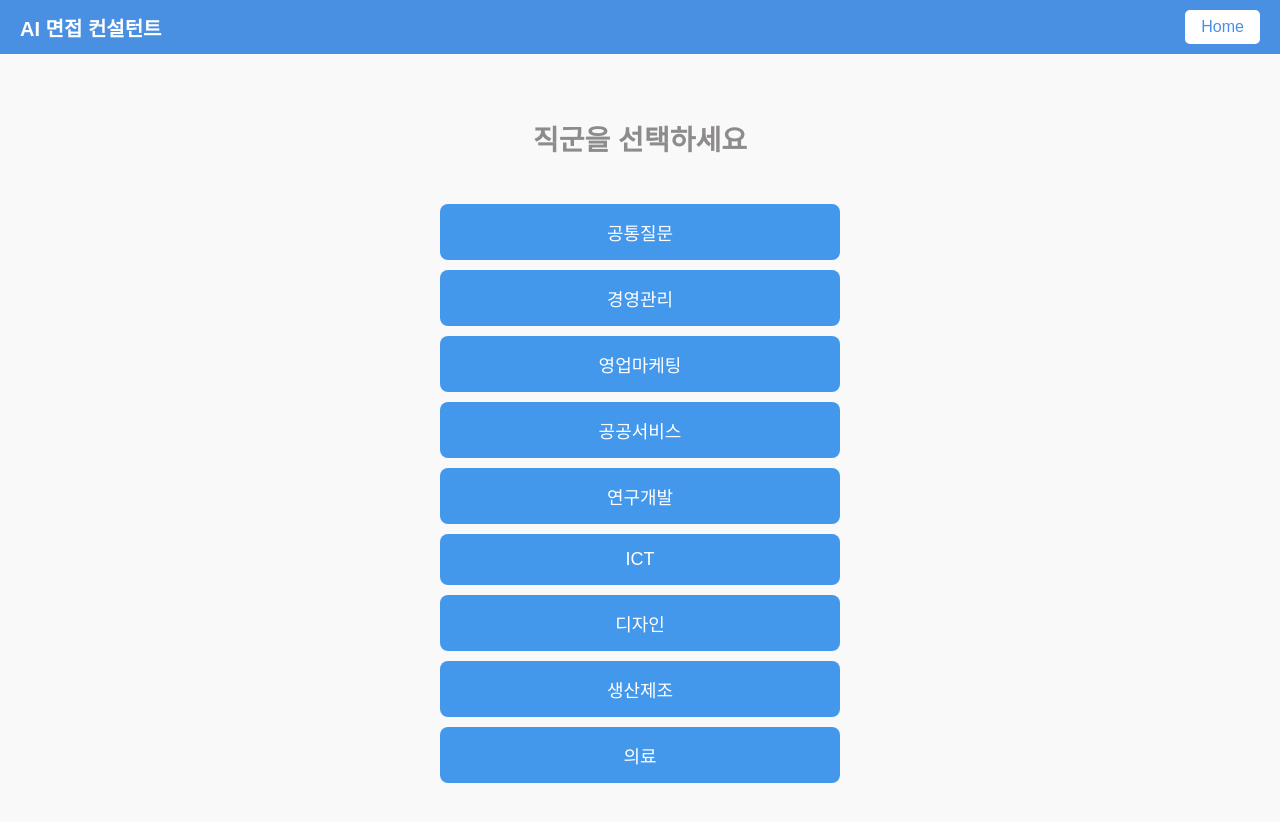
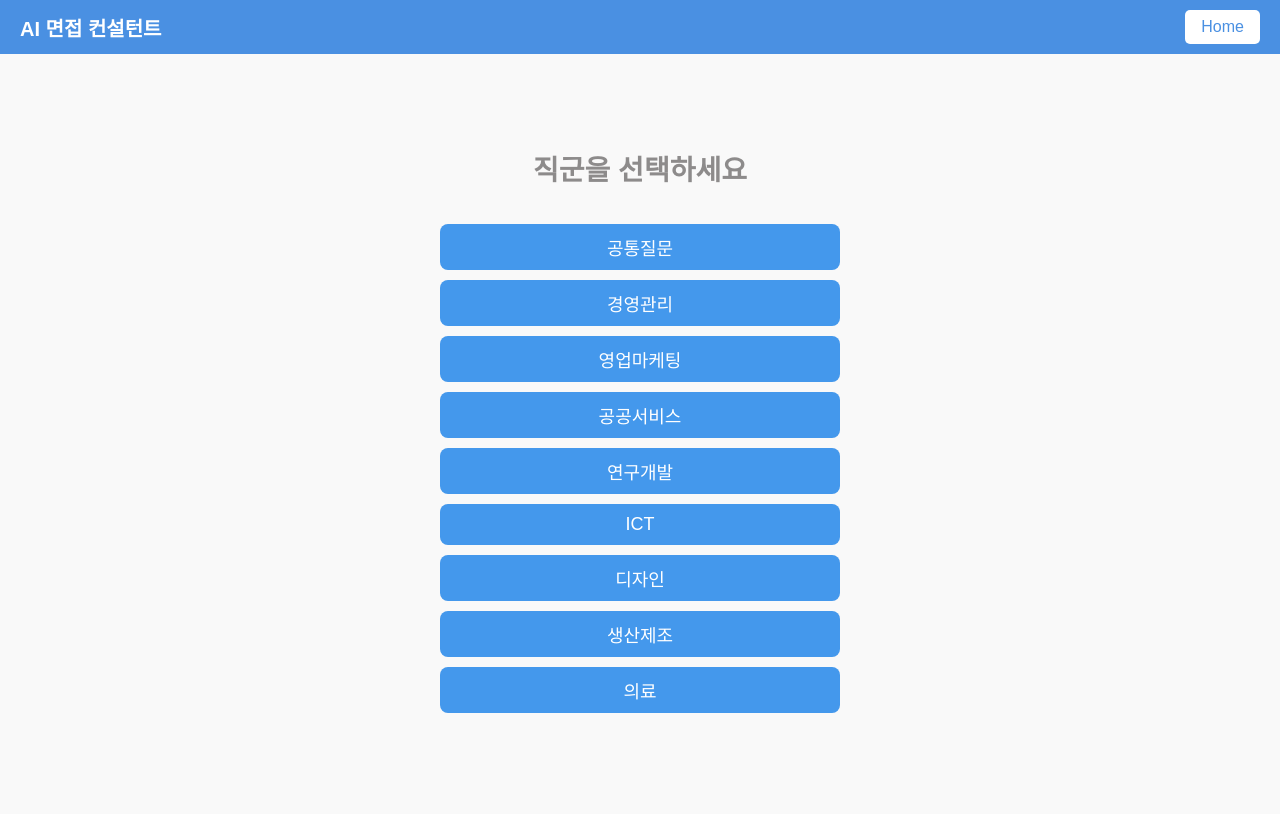
Before and after one commit to aaahyunseo/consaultant-FE, a React (Create React App) app: page / in a window 1280 px wide. Shown: the top 822 px of the page. Built offline with nearby package versions, Linux system fonts and the light colour scheme; the HTML template or start-up script is replaced by a standard one.

Commit message:
feat: JobSelection.css 리스트 디자인 수정

```diff
--- a/src/pages/JobSelection.css
+++ b/src/pages/JobSelection.css
@@ -3,7 +3,7 @@
     justify-content: center;
     align-items: center;
     flex-direction: column;
-    min-height: 100vh;
+    min-height: 95vh;
     font-family: Arial, sans-serif;
     color: #333;
     background-color: #f9f9f9;
@@ -11,7 +11,7 @@
 
 .job-selection h1 {
     font-size: 28px;
-    margin-bottom: 20px;
+    margin-bottom: 10px;
     color: #8d8b8b;
 }
 
@@ -30,7 +30,7 @@
 
 .job-selection li {
     margin: 10px 0;
-    padding: 15px 30px;
+    padding: 10px 30px;
     cursor: pointer;
     background-color: #4498ec;
     color: #fff;
```
